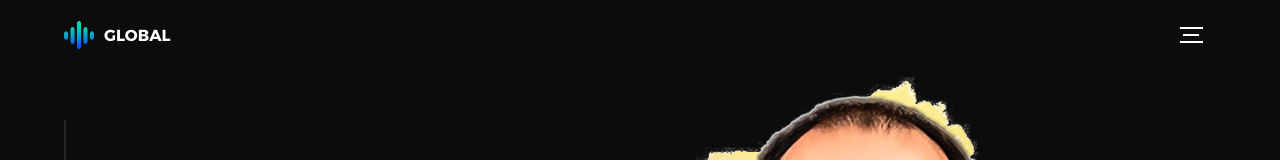
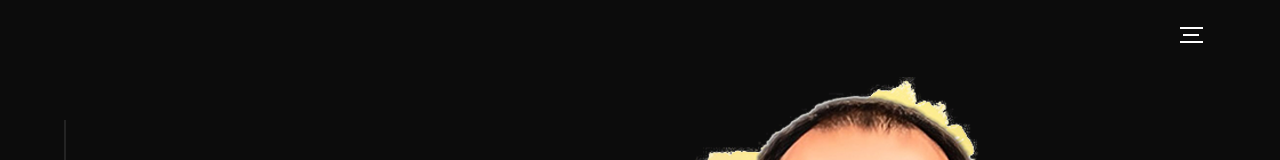
Before and after one commit to cvaldesmar/cvaldesmar.github.io, a plain HTML site: page index.html in a window 1280 px wide. Shown: the top 160 px of the page. Drawn offline with nearby package versions, Linux system fonts and the light colour scheme.

Commit message:
header good

```diff
--- a/index.html
+++ b/index.html
@@ -27,8 +27,6 @@
       <div class="l-wrapper">
         <header class="header">
           <a class="header--logo" href="#0">
-            <img src="assets/img/logo.png" alt="Global">
-            <p>Global</p>
           </a>
           <button class="header--cta cta">Contacto</button>
           <div class="header--nav-toggle">
```
